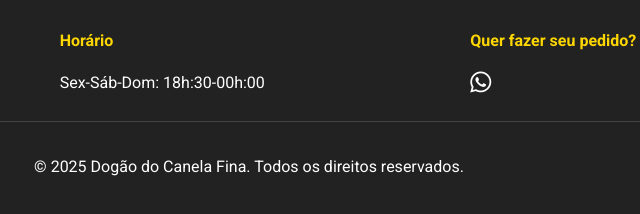
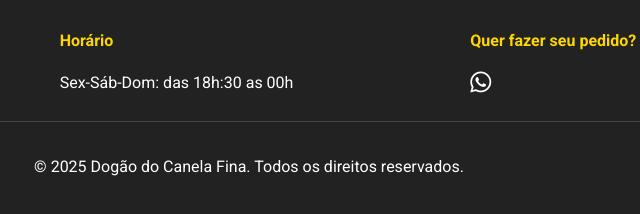
Before and after one commit to raunisc/dogao, a plain HTML site: page index.html in a window 1280 px wide. Shown: the part 2017-2231 px from the top of the page, 391-1031 px from the left. Drawn offline with Linux system fonts and the light colour scheme.

Commit message:
Update index.html

```diff
--- a/index.html
+++ b/index.html
@@ -235,7 +235,7 @@
       </div>
       <div class="footer-column">
         <h4>Horário</h4>
-        <p>Sex-Sáb-Dom: 18h:30-00h:00</p>
+        <p>Sex-Sáb-Dom: das 18h:30 as 00h</p>
       </div>
       <div class="footer-column">
         <h4>Quer fazer seu pedido?</h4>
```
